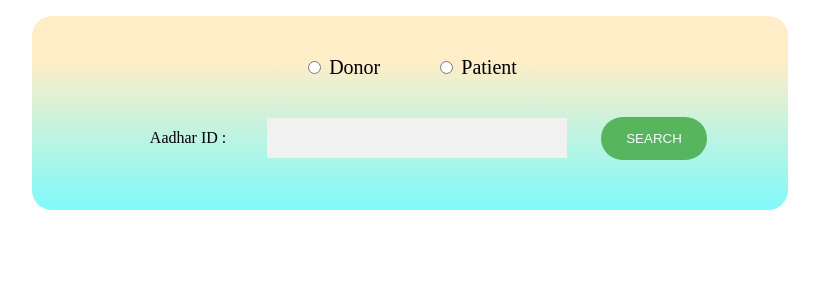
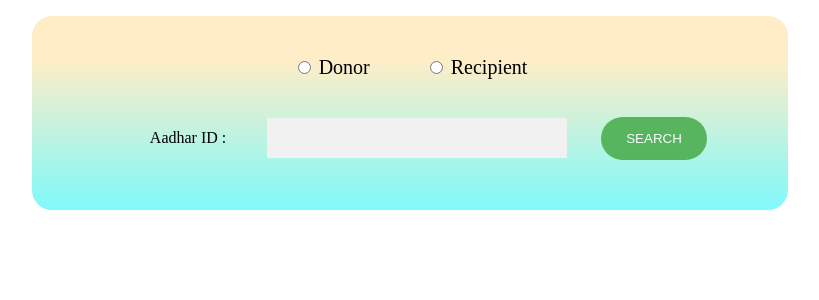
Before and after one commit to Sreedhar-S-D/Essence_fo_life, a Flask app: page /finddetails in a window 1280 px wide. Shown: the part 64-364 px from the top of the page, without its empty margins (230-1049 px from the left). Run offline with Flask 2, Linux system fonts and the light colour scheme; parts of the project's set-up code (start-up, migrations or seed data) failed here and were passed over; some libraries are stand-ins or nearby versions.

Commit message:
update finddetails

```diff
--- a/templates/finddetails.html
+++ b/templates/finddetails.html
@@ -184,7 +184,7 @@
                     </span>
                     <span >
                         <input type="radio" name="searchfor" value="patient">
-                        <label for="patient">Patient</label>
+                        <label for="patient">Recipient</label>
                     </span>
                 </div>
                 <label class="log" for="userid">Aadhar ID :</label>
```
